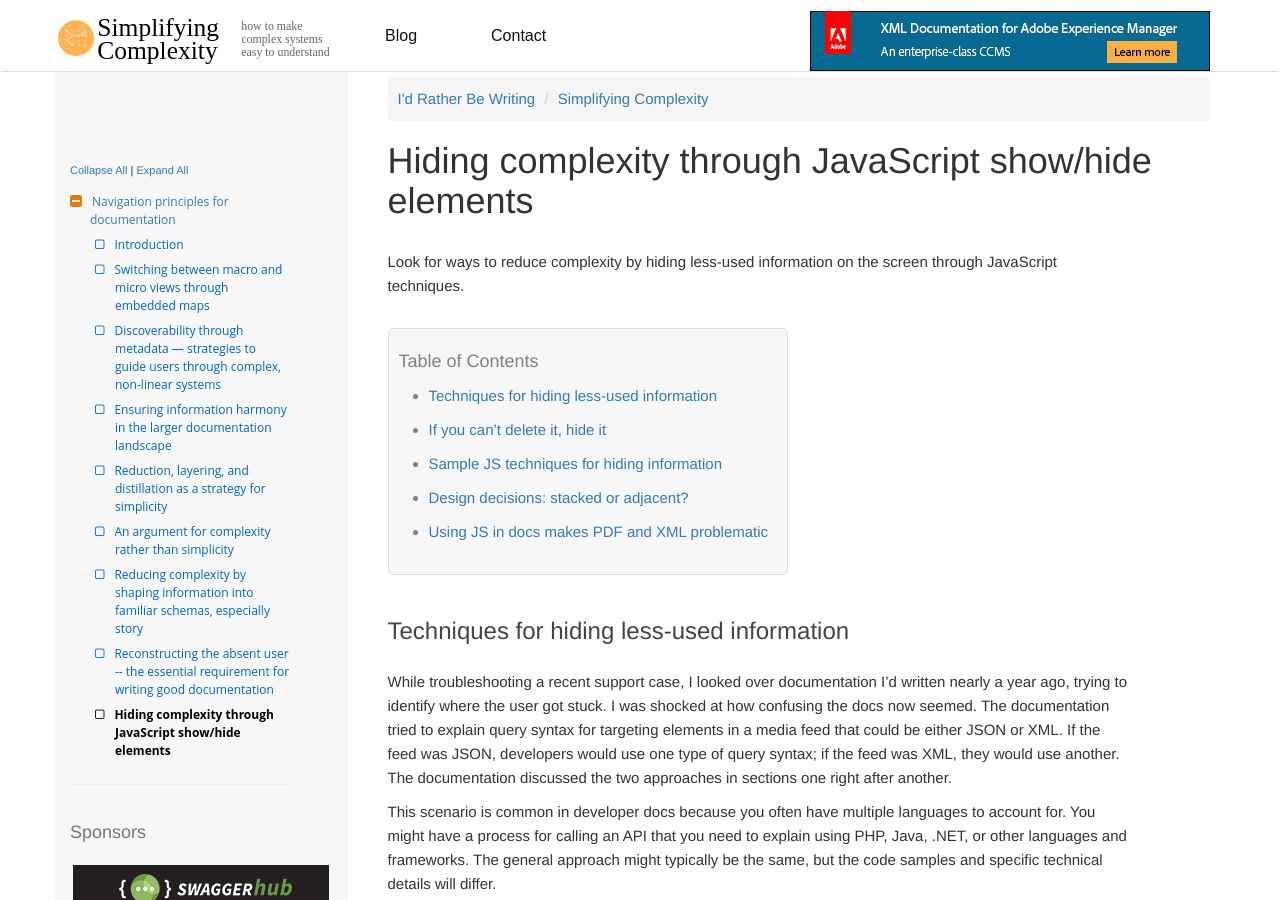
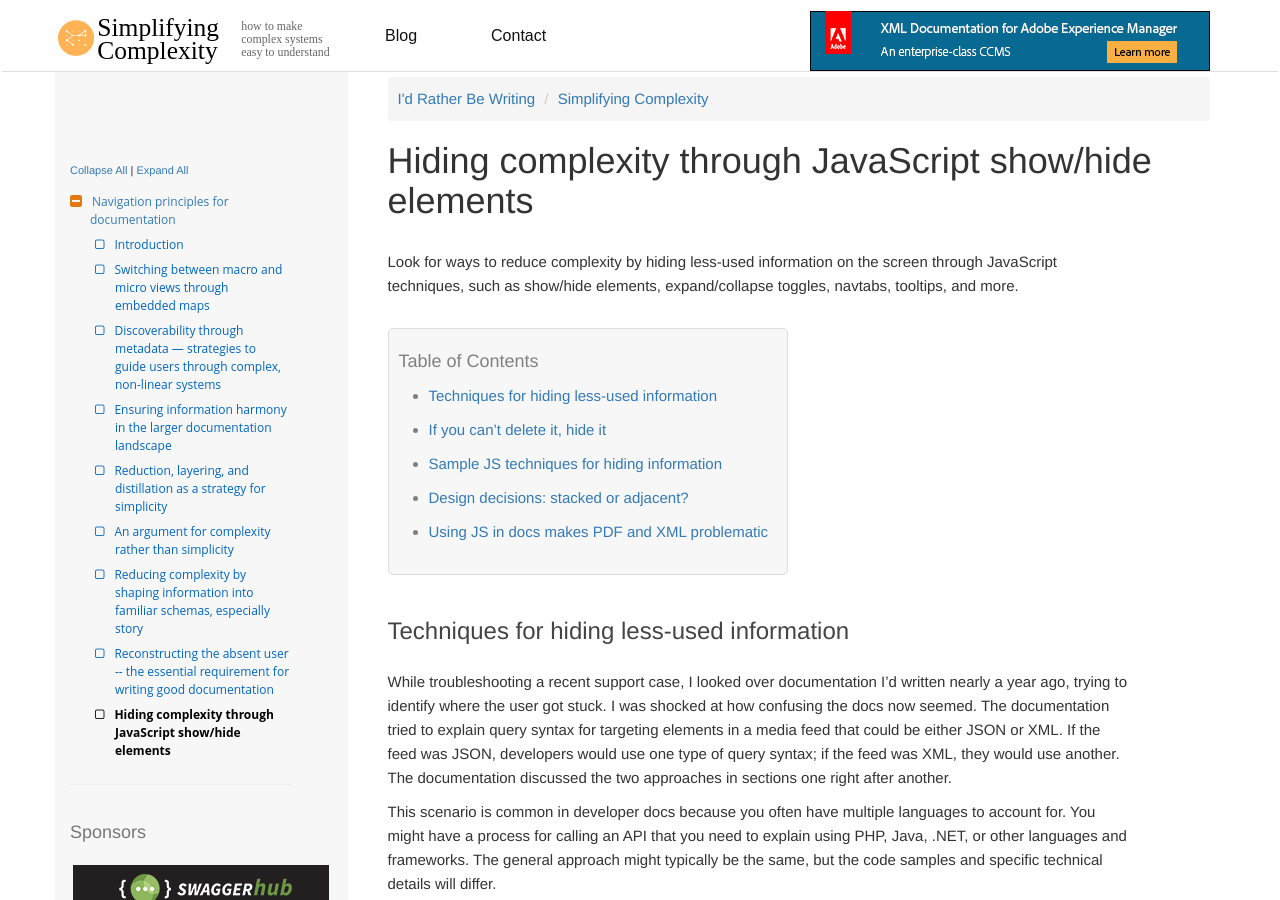
Before and after one commit to tomjoht/simplifying-complexity, a Jekyll site: the page built from _docs/hiding-complexity.md, in a window 1280 px wide and 900 px high. Built offline with Jekyll 4.4.1, drawn with Linux system fonts in a browser that asks for light colours; nearby versions of some CDN libraries; comment, search, counter and statistics services are not loaded; a style sheet for code colours, icons or effects is not loaded.

Commit message:
fix principle

```diff
--- a/_docs/hiding-complexity.md
+++ b/_docs/hiding-complexity.md
@@ -4,7 +4,7 @@ permalink: hiding-complexity.html
 ---
 
 {: principle}
-Look for ways to reduce complexity by hiding less-used information on the screen through JavaScript techniques.
+Look for ways to reduce complexity by hiding less-used information on the screen through JavaScript techniques, such as show/hide elements, expand/collapse toggles, navtabs, tooltips, and more.
 
 * TOC
 {:toc}
```
